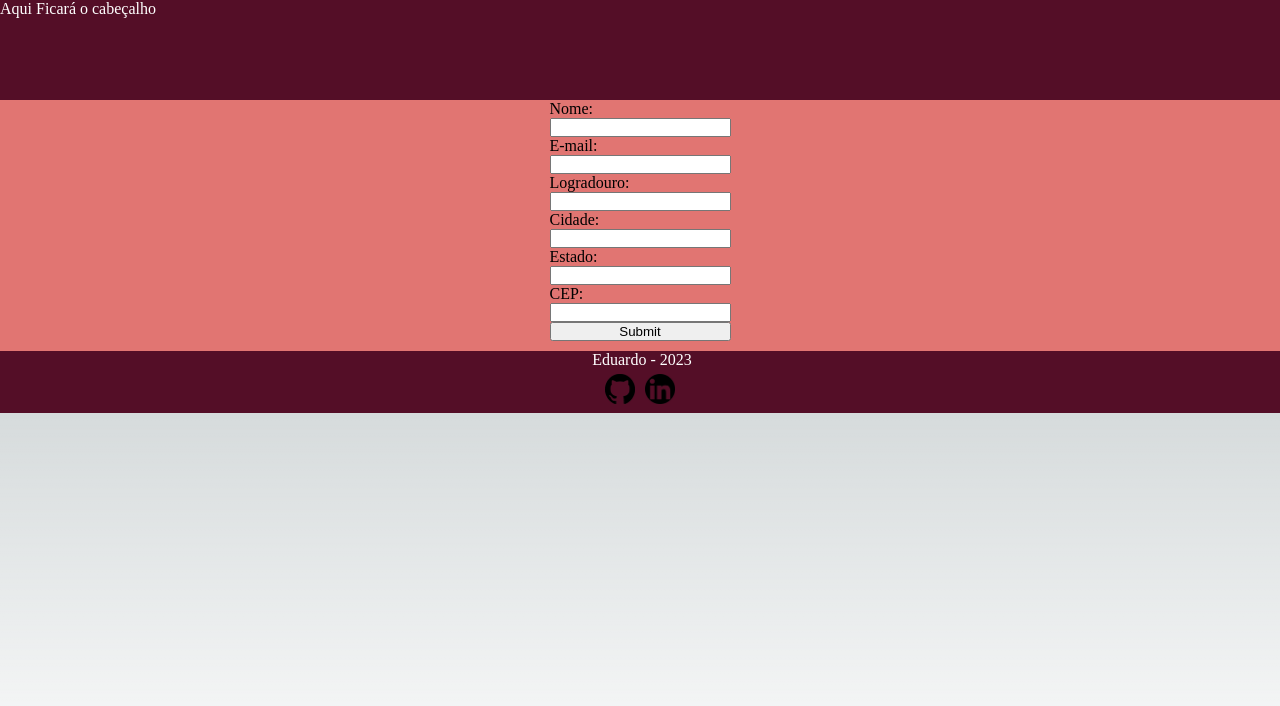
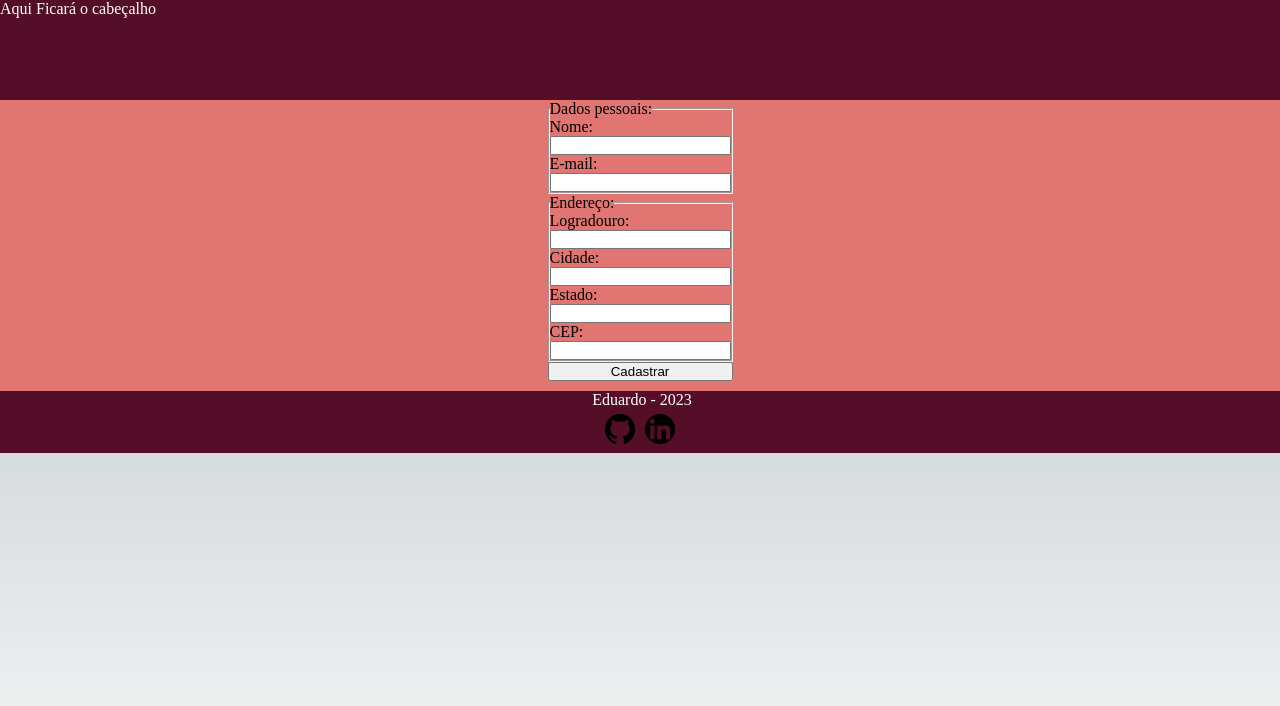
Before and after one commit to EduardoGomesSa/cadastro-cliente-next, a Next.js app: page /formulario in a window 1280 px wide. Shown: the top 706 px of the page. Built offline with nearby package versions, Linux system fonts and the light colour scheme.

Commit message:
criação de fildsets no cadastro

```diff
--- a/src/formularios/cadastro.tsx
+++ b/src/formularios/cadastro.tsx
@@ -33,14 +33,20 @@ export default function CadastroCliente(){
     return (
         <div className={styles.cadastro}>
             <form onSubmit={handleSubmit} className={styles.formulario}>
+                <fieldset className={styles.fieldset}>
+                    <legend>Dados pessoais: </legend>
                     <label>Nome: </label><input type="text" name="nome" value={cliente?.nome} onChange={handleChange} />
                     <label>E-mail: </label><input type="email" name="email" value={cliente?.email} onChange={handleChange} />
+                </fieldset>
+                <fieldset className={styles.fieldset}>
+                    <legend>Endereço: </legend>
                     <label>Logradouro: </label><input type="text" name="logradouro" value={cliente?.logradouro} onChange={handleChange} />
                     <label>Cidade: </label><input type="text" name="cidade" value={cliente?.cidade} onChange={handleChange} />
                     <label>Estado: </label><input type="text" name="estado" value={cliente?.estado} onChange={handleChange} />
                     <label>CEP: </label><input type="text" name="cep" value={cliente?.cep} onChange={handleChange} />
-                <button type="submit">Submit</button>
+                </fieldset>
 
+                <button type="submit">Cadastrar</button>
             </form>
         </div>
     )
--- a/src/styles/Cadastro.module.css
+++ b/src/styles/Cadastro.module.css
@@ -11,3 +11,8 @@
     align-items: left;
     margin-bottom: 10px;
 }
+
+.fieldset{
+    display: flex;
+    flex-direction: column;
+}
```
Lines whose indentation alone changed are shown as unchanged.
